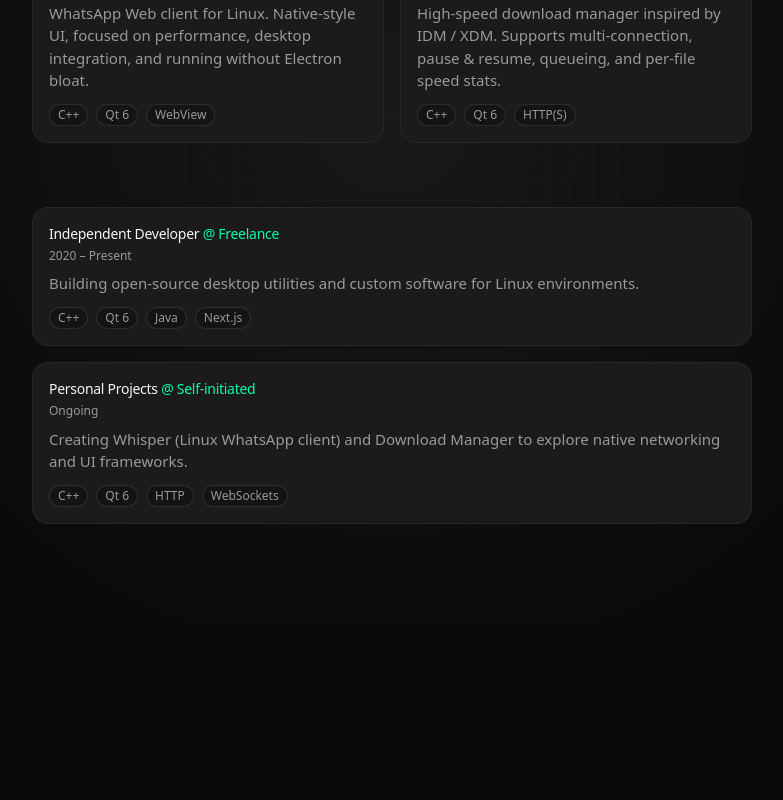
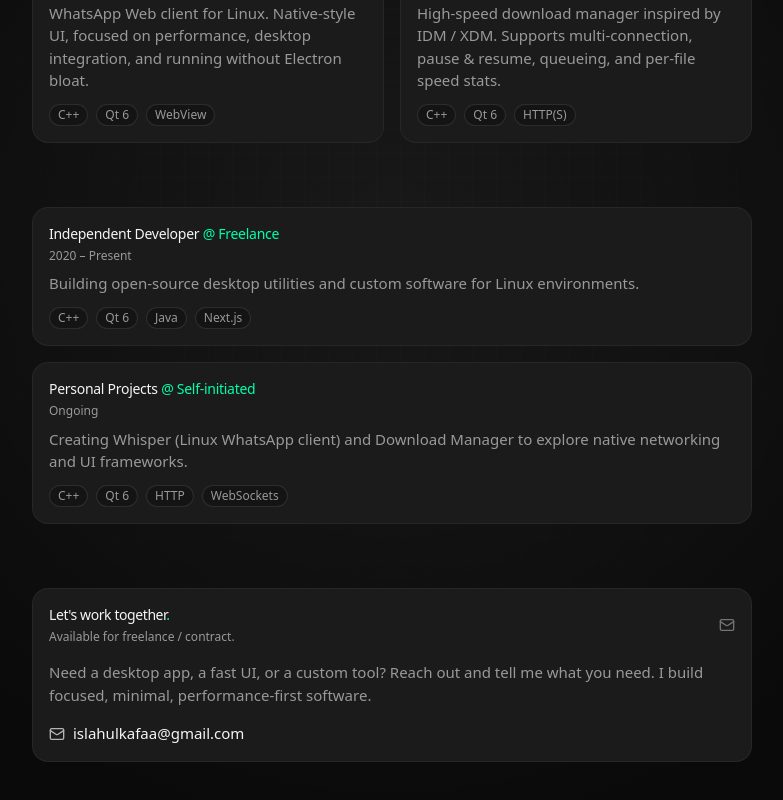
Before and after one commit to leugard21/personal-portfolio, a React (Vite) app: page / in a window 1280 px wide. Shown: the part 399-1199 px from the top of the page, without its empty margins (248-1031 px from the left). Before the commit the page ends 1019 px from the top, so only its background shows below. Built offline with nearby package versions, Linux system fonts and the light colour scheme.

Commit message:
feat: add Contact section with CTA and email link, wired to #contact anchor

```diff
--- a/src/App.tsx
+++ b/src/App.tsx
@@ -1,4 +1,5 @@
 import { PageShell } from "./components/PageShell";
+import { Contact } from "./sections/Contact";
 import { Experience } from "./sections/Experience";
 import { Hero } from "./sections/Hero";
 import { Projects } from "./sections/Projects";
@@ -9,6 +10,7 @@ export default function App() {
       <Hero />
       <Projects />
       <Experience />
+      <Contact />
     </PageShell>
   );
 }
--- /dev/null
+++ b/src/sections/Contact.tsx
@@ -0,0 +1,38 @@
+import { Mail } from "lucide-react";
+
+export function Contact() {
+  return (
+    <section
+      id="contact"
+      className="flex flex-col gap-4 card-surface transition-transform duration-150 hover:-translate-y-0.5"
+    >
+      <header className="flex items-center justify-between gap-2">
+        <div className="flex flex-col gap-1">
+          <h2 className="text-fg-primary text-sm font-medium tracking-[-0.03em]">
+            Let's work together<span className="text-accent">.</span>
+          </h2>
+          <p className="text-meta text-fg-dim">
+            Available for freelance / contract.
+          </p>
+        </div>
+
+        <Mail className="size-4 text-fg-dim opacity-70" />
+      </header>
+
+      <p className="text-body">
+        Need a desktop app, a fast UI, or a custom tool? Reach out and tell me
+        what you need. I build focused, minimal, performance-first software.
+      </p>
+
+      <div className="flex flex-col sm:flex-row sm:items-center gap-2 text-body">
+        <a
+          href="mailto:islahulkafaa@gmail.com"
+          className="inline-flex items-center gap-2 text-fg-primary hover:underline underline-offset-4"
+        >
+          <Mail className="size-4 opacity-70" />
+          <span>islahulkafaa@gmail.com</span>
+        </a>
+      </div>
+    </section>
+  );
+}
```
